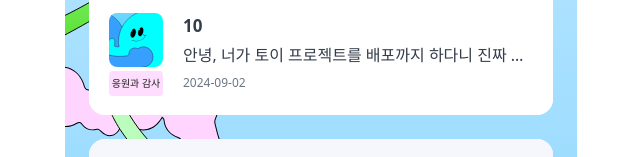
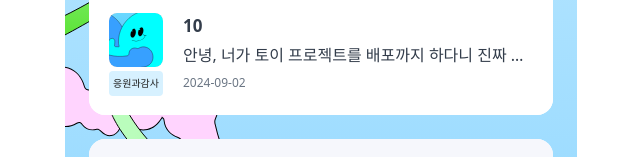
Before and after one commit to pudding-keep-in-touch/keep-in-touch-fe, a Next.js app: page /home in a window 1280 px wide. Shown: the part 427-584 px from the top of the page, without its empty margins (319-959 px from the left). Built offline with nearby package versions, Linux system fonts and the light colour scheme.

Commit message:
💄Update Receive Message List Page Ui style

```diff
--- a/src/app/home/page.tsx
+++ b/src/app/home/page.tsx
@@ -13,7 +13,7 @@ export default function Home() {
       senderId: 10,
       content: '안녕, 너가 토이 프로젝트를 배포까지 하다니 진짜 대단하다..!!',
       emotion: {
-        name: '응원과 감사',
+        name: '응원과감사',
         emoji: '/supportEmotion.svg',
       },
       isRead: false,
@@ -25,7 +25,7 @@ export default function Home() {
       content:
         '두번째 안녕, 너가 토이 프로젝트를 배포까지 하다니 진짜 대단하다..!!',
       emotion: {
-        name: '응원과 감사',
+        name: '솔직한대화',
         emoji: '/honestEmotion.svg',
       },
       isRead: false,
--- a/src/app/message/receive/_components/select.tsx
+++ b/src/app/message/receive/_components/select.tsx
@@ -1,50 +1,51 @@
 'use client'
 
 import Image from 'next/image'
-import { usePathname, useRouter, useSearchParams } from 'next/navigation'
+import { usePathname, useRouter } from 'next/navigation'
 import { cn } from '@/shared/lib/utils'
 import { ChevronLeftIcon } from 'lucide-react'
+import { DmList } from '@/shared/types'
 
-interface MessageType {
-  id: string
-  src: string
-  sender: string
-  content: string
-  timestamp: string
-}
-
-interface MessageItemProps extends MessageType {
-  isSelected: boolean
-}
-
-const messages: MessageType[] = [
+const mockData: DmList[] = [
   {
-    id: '1',
-    src: '',
-    sender: '홍길동님께',
-    content: '내용내용내용내용내용내용내용내용...',
-    timestamp: '2024.08.31 오후11:57',
+    id: 1,
+    senderId: 10,
+    content: '안녕, 너가 토이 프로젝트를 배포까지 하다니 진짜 대단하다..!!',
+    emotion: {
+      name: '응원과감사',
+      emoji: '/supportEmotion.svg',
+    },
+    isRead: true,
+    createdAt: '2024-09-02',
   },
   {
-    id: '2',
-    src: '',
-    sender: '홍길동님께',
-    content: '내용내용내용내용내용내용내용내용...',
-    timestamp: '2024.08.31 오후11:57',
+    id: 2,
+    senderId: 32,
+    content:
+      '두번째 안녕, 너가 토이 프로젝트를 배포까지 하다니 진짜 대단하다..!!',
+    emotion: {
+      name: '솔직한대화',
+      emoji: '/honestEmotion.svg',
+    },
+    isRead: true,
+    createdAt: '2024-09-02',
   },
+
   {
-    id: '3',
-    src: '',
-    sender: '홍길동님께',
+    id: 3,
+    senderId: 323,
     content:
-      '내용내용내용내용내용내용내용내용내용내용내용내용내용내용내용내용내용내용내용내용내용내용내용내용내용내용내용내용내용내용내용내용',
-    timestamp: '2024.08.31 오후11:57',
+      '세번째 안녕, 너가 토이 프로젝트를 배포까지 하다니 진짜 대단하다..!!',
+    emotion: {
+      name: '솔직한대화',
+      emoji: '/honestEmotion.svg',
+    },
+    isRead: false,
+    createdAt: '2024-09-02',
   },
 ]
 
 export default function MessageList() {
-  const searchParams = useSearchParams()
-  const selectedId = searchParams.get('detail')
   const router = useRouter()
 
   return (
@@ -59,12 +60,8 @@ export default function MessageList() {
         </h1>
       </header>
       <div className='w-full flex flex-col gap-2 py-10 px-6'>
-        {messages.map((message) => (
-          <MessageItem
-            key={message.id}
-            {...message}
-            isSelected={message.id === selectedId}
-          />
+        {mockData.map((message) => (
+          <MessageItem key={message.id} {...message} />
         ))}
       </div>
     </>
@@ -73,12 +70,12 @@ export default function MessageList() {
 
 function MessageItem({
   id,
-  src,
-  sender,
+  senderId,
   content,
-  timestamp,
-  isSelected,
-}: MessageItemProps) {
+  emotion,
+  isRead,
+  createdAt,
+}: DmList) {
   const pathname = usePathname()
   const router = useRouter()
 
@@ -90,27 +87,39 @@ function MessageItem({
     <div
       onClick={onClick}
       className={cn(
-        'px-5 py-4 rounded-lg mb-2 cursor-pointer bg-white',
-        isSelected && 'outline outline-2 outline-blue-300'
+        'px-5 py-4 rounded-2xl mb-2 cursor-pointer bg-white',
+        !isRead && 'outline outline-2 outline-[#35B6FF]'
       )}
     >
       <div className='flex gap-5'>
-        <Image
-          className='bg-zinc-300 rounded-lg w-[54px] h-[54px] shrink-0'
-          src={src}
-          alt={content}
-          width={54}
-          height={54}
-        />
+        <div className='flex flex-col w-[54px] h-[54px] shrink-0 gap-1'>
+          <Image
+            className='bg-zinc-300 rounded-lg w-[54px] h-[54px] shrink-0'
+            src={emotion.emoji}
+            alt={emotion.name}
+            width={54}
+            height={54}
+          />
+          <div
+            className={cn(
+              'flex justify-center items-center py-[5px] w-full rounded-sm',
+              emotion.name === '응원과감사' ? 'bg-[#D7F1FF]' : 'bg-[#FFDDFE]'
+            )}
+          >
+            <span className='text-[10px] text-[#1F1F1F] font-medium'>
+              {emotion.name}
+            </span>
+          </div>
+        </div>
         <div>
           <div className='font-semibold text-[#333D4B] text-[17px]'>
-            {sender}
+            {senderId}
           </div>
           <div className='text-[#333D4B] mt-1 line-clamp-1 text-base'>
             {content}
           </div>
           <div className='text-xs text-[#6B7684] mt-2 text-[13px]'>
-            {timestamp}
+            {createdAt}
           </div>
         </div>
       </div>
```
